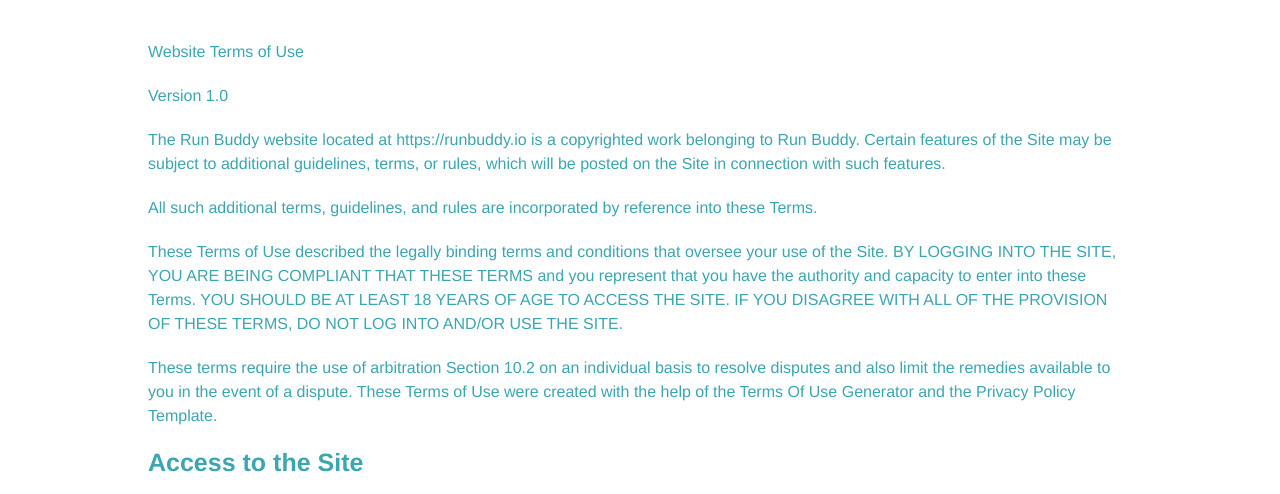
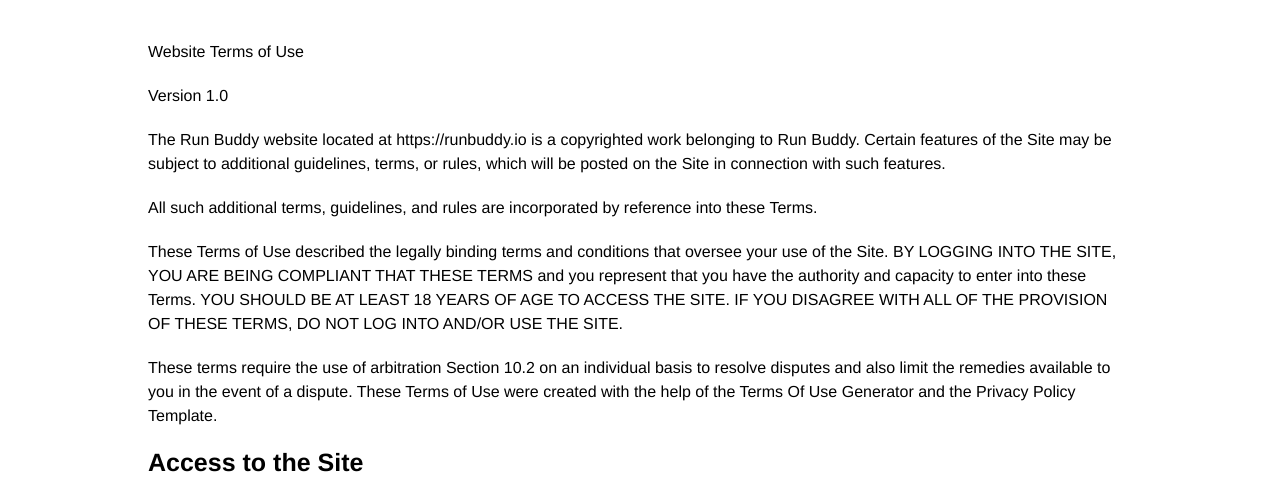
Before and after one commit to PeterwMcClelland/run-buddy, a plain HTML site: page privacy-policy.html in a window 1280 px wide. Shown: the part 269-763 px from the top of the page. Drawn offline with Linux system fonts and the light colour scheme.

Commit message:
read me update

```diff
--- a/assets/CSS/secondary-style.css
+++ b/assets/CSS/secondary-style.css
@@ -1,3 +1,7 @@
+body {
+    color: black;
+}
+
 .hero {
     background-image: url(../images/hero-bg.jpeg);
     background-size: cover;
--- a/assets/CSS/style.css
+++ b/assets/CSS/style.css
@@ -42,6 +42,7 @@
   display: flex;
   background: #fce138;
   width: 100%;
+  height: auto;
   padding: 40px 35px;
 }
 header nav ul {
```
Also changed, not shown: privacy-policy.html (+0 -1 lines), 4 other files.
